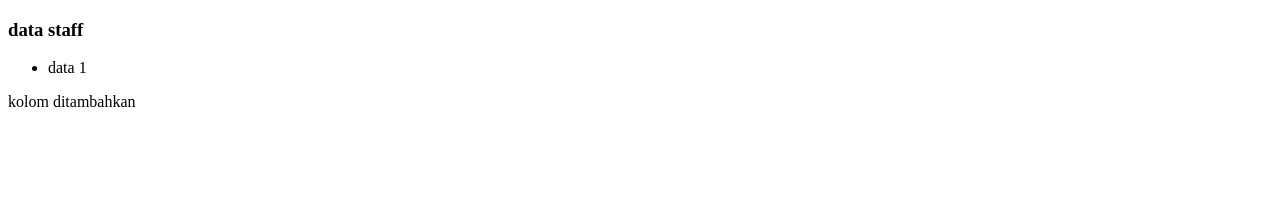
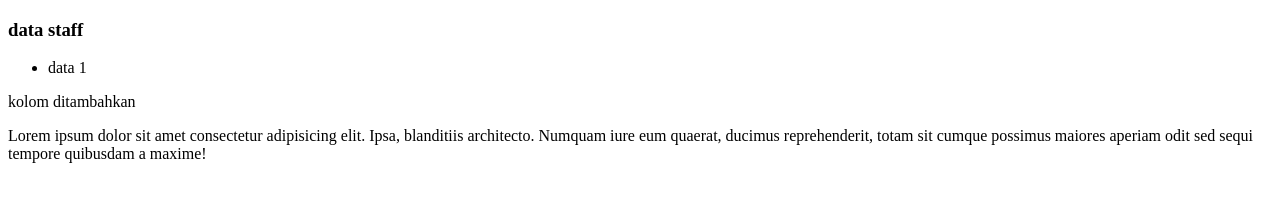
Before and after one commit to reivanrevin/cloud, a plain HTML site: page staf.html in a window 1280 px wide. Drawn offline with Linux system fonts and the light colour scheme.

Commit message:
barisan ditambah lorem ipsum

```diff
--- a/staf.html
+++ b/staf.html
@@ -13,6 +13,8 @@
         <li>data 1</li>
     </ul>
     <p>kolom ditambahkan</p>
+    Lorem ipsum dolor sit amet consectetur adipisicing elit. Ipsa, blanditiis architecto. Numquam iure eum quaerat,
+    ducimus reprehenderit, totam sit cumque possimus maiores aperiam odit sed sequi tempore quibusdam a maxime!
 </body>
 
 </html>
```
